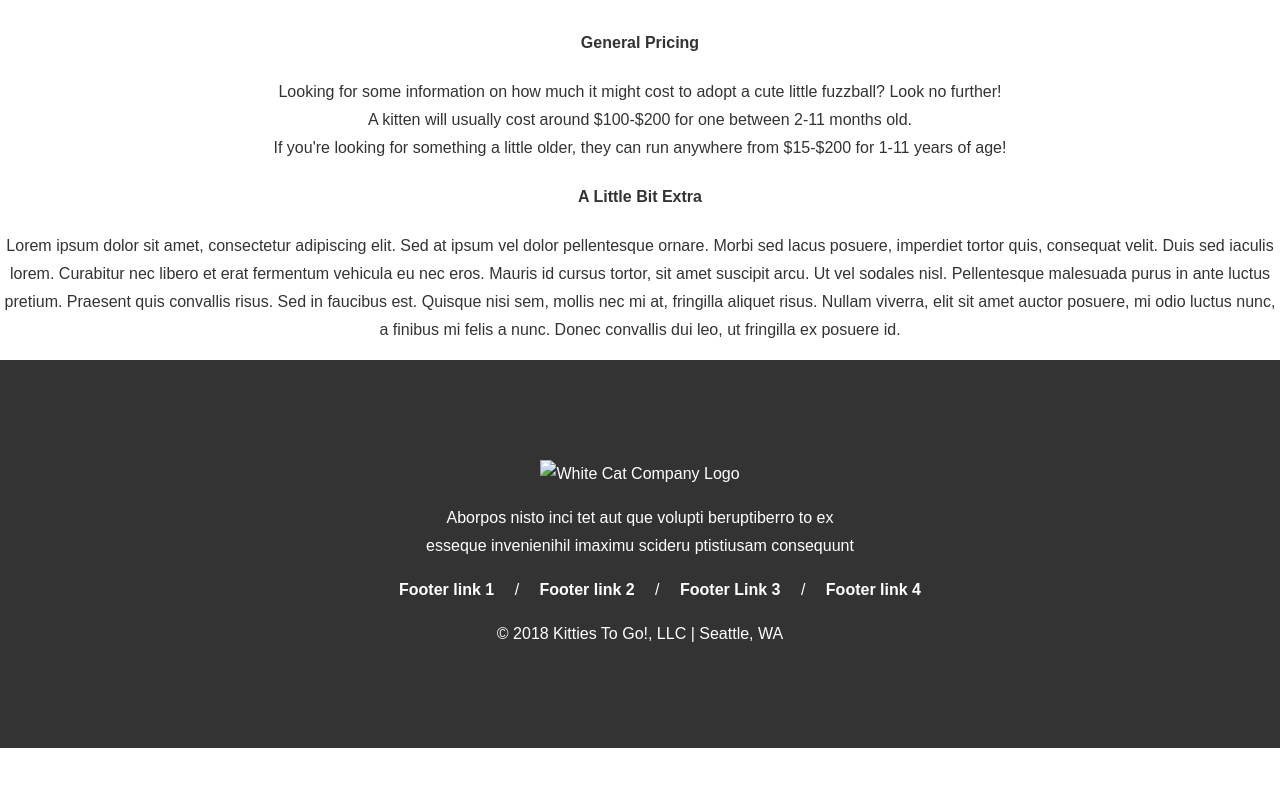
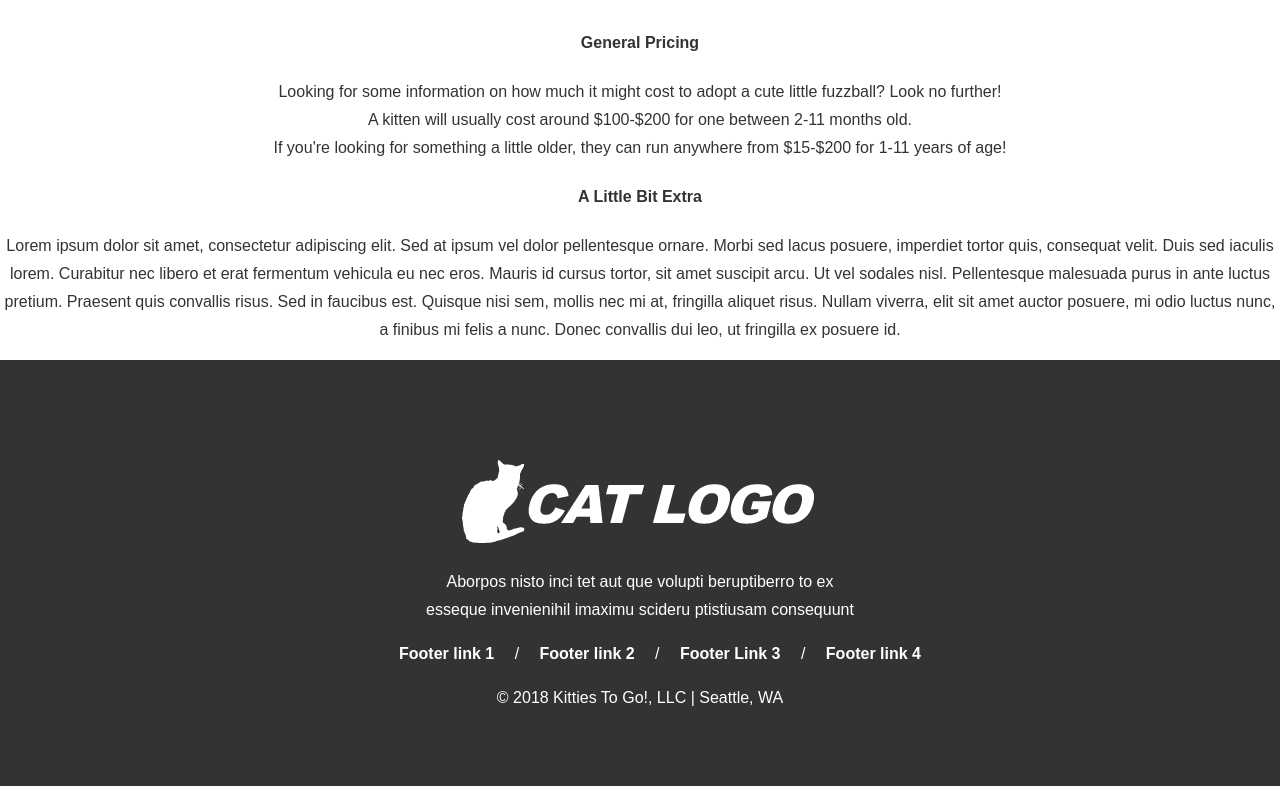
Before and after one commit to Kaldwellify/kittensite, a plain HTML site: page kitten-rates.html in a window 1280 px wide. Shown: the part 531-1317 px from the top of the page. Before the commit the page ends 1279 px from the top, so only its background shows below. Drawn offline with Linux system fonts and the light colour scheme.

Commit message:
Fixed incorrect name for logo

```diff
--- a/kitten-rates.html
+++ b/kitten-rates.html
@@ -40,7 +40,7 @@ If you're looking for something a little older, they can run anywhere from $15-$
     </section>
 
     <footer>
-      <img src="images/cat-logo.png" alt="White Cat Company Logo">
+      <img src="images/lesson04-mock5-cat-logo.png" alt="White Cat Company Logo">
       <p>Aborpos nisto inci tet aut que volupti beruptiberro to ex<br>esseque invenienihil imaximu scideru ptistiusam consequunt</p>
       <nav>
         <ul>
```
